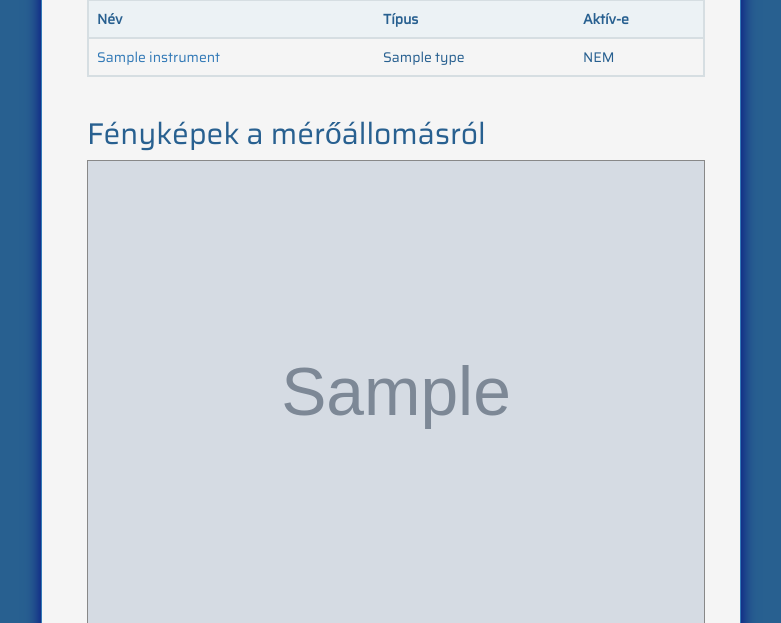
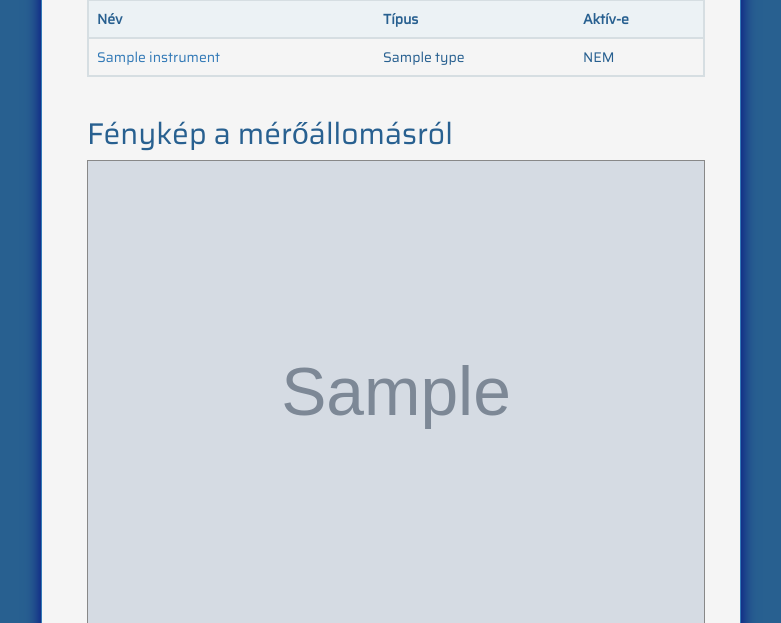
Before and after one commit to zivatar/thesis, a Django app: template climate/templates/climate/site_details.html in a window 1280 px wide. Shown: the part 704-1327 px from the top of the page, without its empty margins (249-1030 px from the left). Run offline with Django 3.2, Linux system fonts and the light colour scheme; the template is opened without the code that fills it: most values are stand-ins (such as "Sample title", 1, 10 or a date in 2020); grey boxes marked "Sample" are stand-in pictures; some libraries are stand-ins or nearby versions.

Commit message:
Text modification

```diff
--- a/climate/templates/climate/site_details.html
+++ b/climate/templates/climate/site_details.html
@@ -81,7 +81,7 @@
 
             {% if site.primaryImage %}
             <div class="col-sm-12">
-                <h2>Fényképek a mérőállomásról</h2>
+                <h2>Fénykép a mérőállomásról</h2>
             </div>
             {% if site.primaryImage %}
             <div class="col-sm-12">
```
